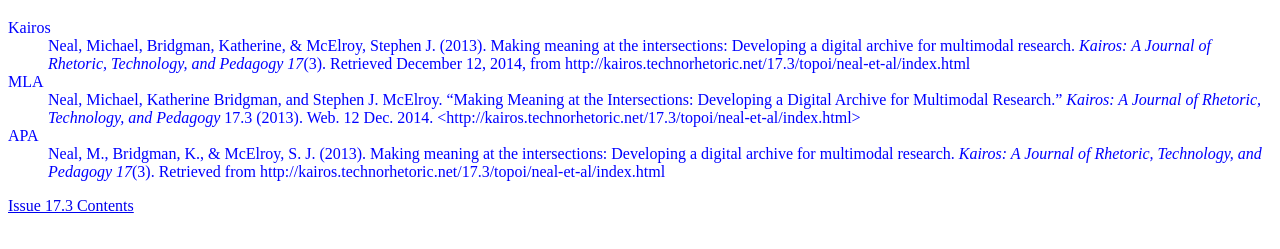
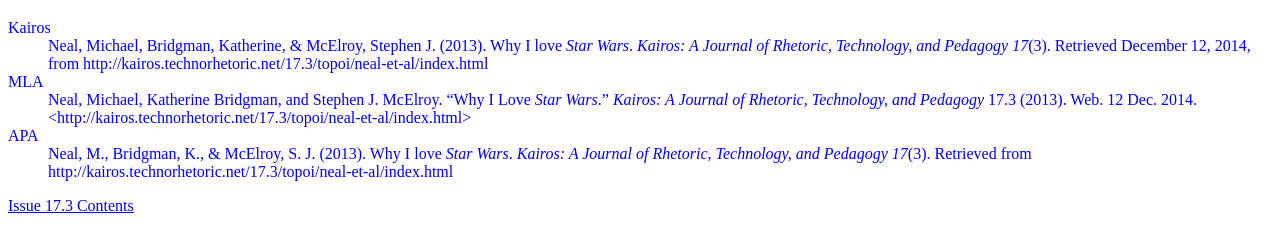
Before and after one commit to eymand/kairos-toolbar, a plain HTML site: page demo/index.html in a window 1280 px wide. Shown: the part 61-310 px from the top of the page. Drawn offline with nearby package versions, Linux system fonts and the light colour scheme.

Commit message:
Clean up title handling, including silly Star Wars formatted title in demo

```diff
--- a/demo/index.html
+++ b/demo/index.html
@@ -25,7 +25,11 @@
 
 <!--Custom toolbar options hash, if any-->
 <script>
-  kairosToolbarOptions = { awesome: true };
+  kairosToolbarOptions = {
+    mlaTitle: "Why I Love <i>Star Wars</i>",
+    kairosTitle: "Why I love <i>Star Wars</i>",
+    apaTitle: "Why I love <i>Star Wars</i>"
+  };
 </script>
 <!--Last script on the page should be loading the Kairos toolbar-->
 <script src="../kairos-toolbar.js"></script>
--- a/kairos-toolbar.js
+++ b/kairos-toolbar.js
@@ -60,7 +60,9 @@
   jQuery.noConflict();
   (function($) {
     $.fn.kairosToolbar = function(options) {
-
+      if (typeof options == "undefined") {
+        var options = {}; // empty options object as a sanity check
+      }
       // Basic variables
       // Object to hold Dublin Core metadata;
       // Properties here hold metadata processed below,
@@ -69,6 +71,7 @@
         creator: [], // Hold one or more creators (separate in Dublin core)
         authorList: {mla: "", kairos: "", apa: ""}, // Formatted author lists
         accessDate: {mla: "", kairos: ""}, // placeholder for different access-date styles
+        formattedTitle: {mla: "", kairos: "", apa: ""}, // raw or Sentence case titles
         volume: "",
         issue: "",
         publicationYear: ""
@@ -129,6 +132,12 @@
           }
         });
         processSource(DC.source);
+        DC.formattedTitle = {
+          // Use titles from options; may contain HTML, e.g., "Awesome stuff in <i>Star Wars</i>"
+          mla: options.mlaTitle || DC.title,
+          kairos: options.kairosTitle || processTitle(DC.title),
+          apa: options.apaTitle || processTitle(DC.title)
+        }
       }
 
       // Function to take DC.creator array and make it a list of authors in
@@ -204,15 +213,15 @@
                 "<dl class=\"kt-citations\">" +
                 "<dt id=\"kt-kairos-btn\">Kairos</dt>" +
                 "<dd id=\"kt-kairos\" class=\"kt-citation\">" +
-                processAuthorList('kairos',DC.creator) + " (" + DC.date.substr(0,4) + "). " + processTitle(DC.title) + ". <cite>Kairos: A Journal of Rhetoric, Technology, and Pedagogy " + DC.volume + "</cite>(" + DC.issue + "). Retrieved " + processAccessDate('kairos') + ", from " + DC.identifier +
+                processAuthorList('kairos',DC.creator) + " (" + DC.date.substr(0,4) + "). " + DC.formattedTitle.kairos + ". <cite>Kairos: A Journal of Rhetoric, Technology, and Pedagogy " + DC.volume + "</cite>(" + DC.issue + "). Retrieved " + processAccessDate('kairos') + ", from " + DC.identifier +
                 "</dd>" +
                 "<dt id=\"kt-mla-btn\">MLA</dt>" +
                 "<dd id=\"kt-mla\" class=\"kt-citation\">" +
-                processAuthorList('mla',DC.creator) + ". “" + DC.title + ".” <cite>Kairos: A Journal of Rhetoric, Technology, and Pedagogy</cite> " + DC.source + " (" + DC.date.substr(0,4) + "). Web. " + processAccessDate('mla') + ". &lt;" + DC.identifier + "&gt;" +
+                processAuthorList('mla',DC.creator) + ". “" + DC.formattedTitle.mla + ".” <cite>Kairos: A Journal of Rhetoric, Technology, and Pedagogy</cite> " + DC.source + " (" + DC.date.substr(0,4) + "). Web. " + processAccessDate('mla') + ". &lt;" + DC.identifier + "&gt;" +
                 "</dd>" +
                 "<dt id=\"kt-apa-btn\">APA</dt>" +
                 "<dd id=\"kt-apa\" class=\"kt-citation\">" +
-                processAuthorList('apa',DC.creator) + " (" + DC.date.substr(0,4) + "). " + processTitle(DC.title) + ". <cite>Kairos: A Journal of Rhetoric, Technology, and Pedagogy " + DC.volume + "</cite>(" + DC.issue + "). Retrieved from " + DC.identifier +
+                processAuthorList('apa',DC.creator) + " (" + DC.date.substr(0,4) + "). " + DC.formattedTitle.apa + ". <cite>Kairos: A Journal of Rhetoric, Technology, and Pedagogy " + DC.volume + "</cite>(" + DC.issue + "). Retrieved from " + DC.identifier +
                 "</dd>" +
                 "</dl>" +
                 "<p><a href=\"http://kairos.technorhetoric.net/"+DC.source+"/\">Issue "+DC.source+" Contents</a></p>" +
@@ -273,7 +282,7 @@
       else
       {
         //$('#test').html("Execute with Customizations");
-        $('html').kairosToolbar();
+        $('html').kairosToolbar(kairosToolbarOptions);
       }
     });
 
```
